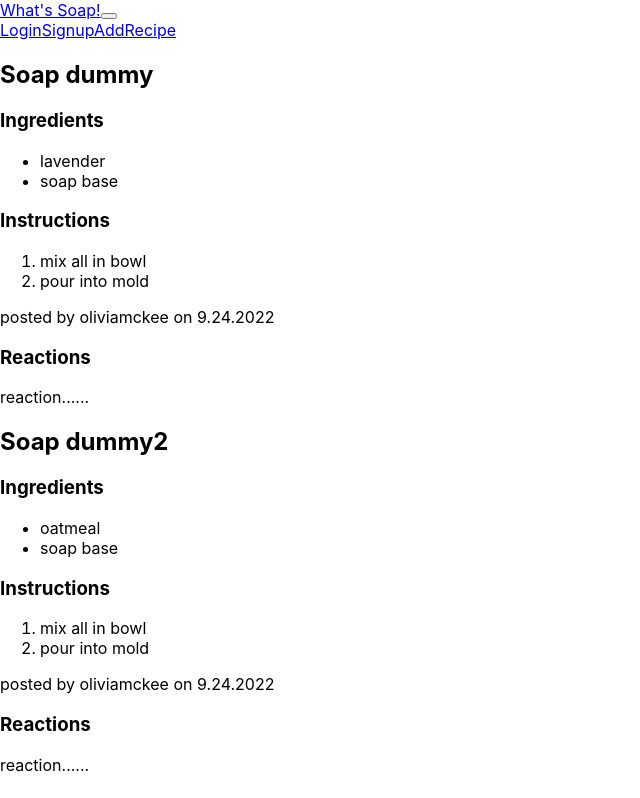
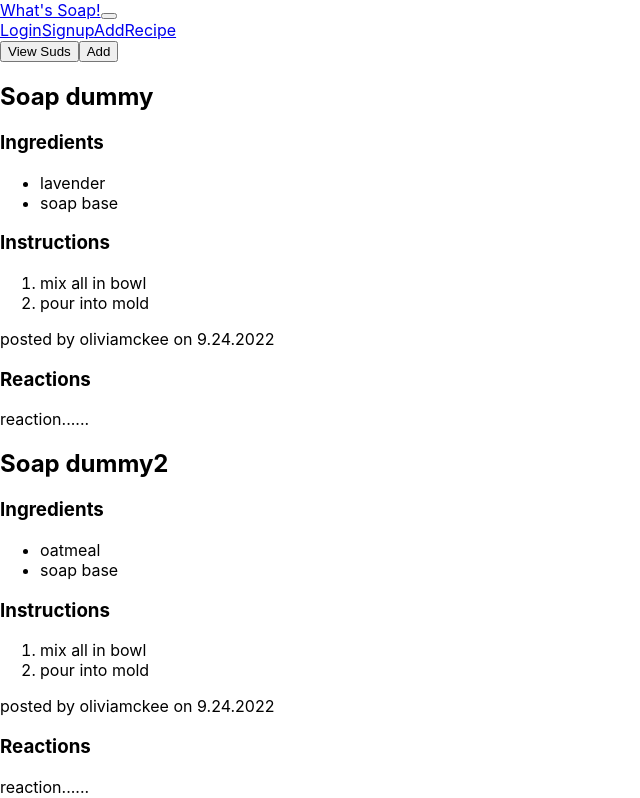
Before and after one commit to AlexandertheGreat491/whats_soap, a React (Create React App) app in the folder client/: page / in a window 1280 px wide. Shown: the top 798 px of the page, without its empty margins (0-640 px from the left). Built offline with nearby package versions, Linux system fonts and the light colour scheme.

Commit message:
add sud form started

```diff
--- a/client/src/App.js
+++ b/client/src/App.js
@@ -14,6 +14,7 @@ import NoMatch from "./pages/NoMatch";
 import Home from "./pages/Home";
 import Footer from "./components/Footer";
 import Nav from "./components/Nav";
+// import AddRecipe from "./pages/AddRecipe";
 
 const httpLink = createHttpLink({
   uri: "/graphql",
@@ -42,6 +43,7 @@ function App() {
         <div>
           <Routes>
             <Route path="/" element={<Home />} />
+            {/* <Route exact path="/add" element={<AddRecipe />} /> */}
             <Route path="*" element={<NoMatch />} />
           </Routes>
         </div>
--- /dev/null
+++ b/client/src/components/AddSud/index.js
@@ -0,0 +1,53 @@
+import React from "react";
+
+function AddSud() {
+    function addIngredient() {
+        // add ingredient button
+    }
+
+    function addStep() {
+        // add step button
+    }
+
+    // const [addSud, {error}] = useMutation(ADD_SUD, {
+    //     update(cache, {data: { addSud } }) {
+    //         try {
+    //             const
+    //         }
+    //     }
+    // });
+
+    // const handleFormSubmit = async (event) => {
+    //     event.preventDefault();
+
+    //     try {
+    //         await ADD_SUD()
+    //     }
+    // };
+
+    return (
+        <div>
+            <h2>Add a Sud</h2>
+            <form>
+                <p>Title: </p>
+                <input placeholder="Title"></input>
+                <br></br>
+                <div><p>Ingredients: </p>
+                    <input placeholder="Ingredient"></input>
+                    <br></br>
+                    <button
+                        onClick={addIngredient}>+</button>
+                </div>
+                <div><p>Steps: </p>
+                    <input placeholder="Step"></input>
+                    <br></br>
+                    <button
+                        onClick={addStep}>+</button>
+                </div>
+                <button >Submit</button>
+            </form>
+        </div>
+    )
+}
+
+export default AddSud;
--- a/client/src/components/RecipeList/index.js
+++ b/client/src/components/RecipeList/index.js
@@ -1,3 +1,5 @@
+import { useQuery } from '@apollo/client';
+import { QUERY_SUDS } from '../../utils/queries';
 import React from 'react';
 import Recipe from '../Recipe';
 
@@ -29,6 +31,9 @@ function RecipeList() {
         },
     ]
 
+    // const { loading, data } = useQuery(QUERY_SUDS);
+    // console.log(data);
+
     return (
         <div>
             {/* map over recipes */}
--- a/client/src/pages/Home.js
+++ b/client/src/pages/Home.js
@@ -1,10 +1,28 @@
-import React from "react";
-import RecipeList from "../components/RecipeList"
+import React, { useState } from "react";
+import RecipeList from "../components/RecipeList";
+import AddSud from "../components/AddSud";
 
 const Home = () => {
+    const [options] = useState([
+        { name: "View Suds" },
+        { name: "Add" }
+    ]);
+
+    const [currentOption, setOption] = useState(options[0]);
+
     return (
         <div>
-            <RecipeList />
+            <nav id="nav">
+                {options.map((option) => (
+                    <button key={option.name}>
+                        <span onClick={() => setOption(option)}>
+                            {option.name}
+                        </span>
+                    </button>
+                ))}
+            </nav>
+            {currentOption === options[1] && <AddSud />}
+            {currentOption === options[0] && <RecipeList />}
         </div>
     );
 };
```
Also changed, not shown: client/src/utils/mutations.js (+5 -5 lines).
